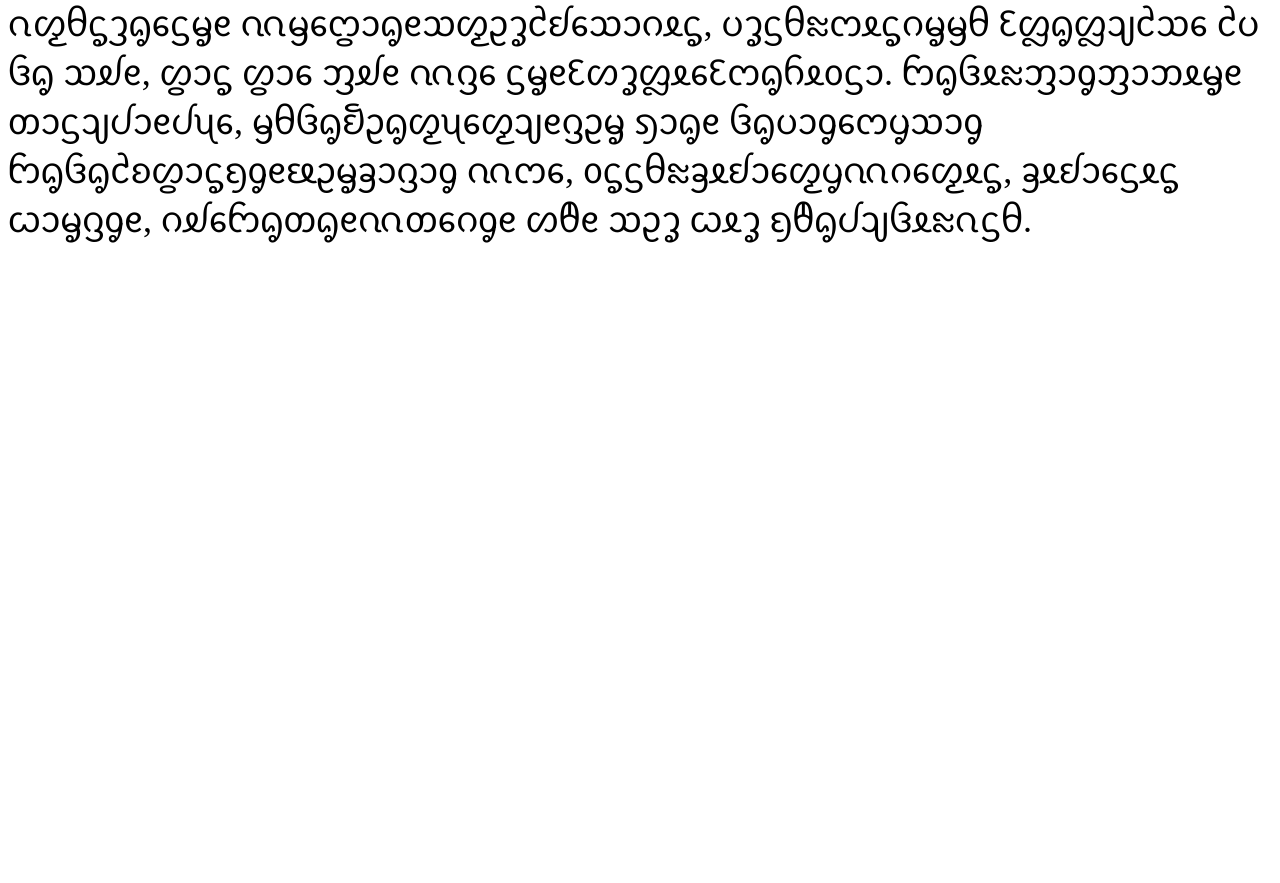
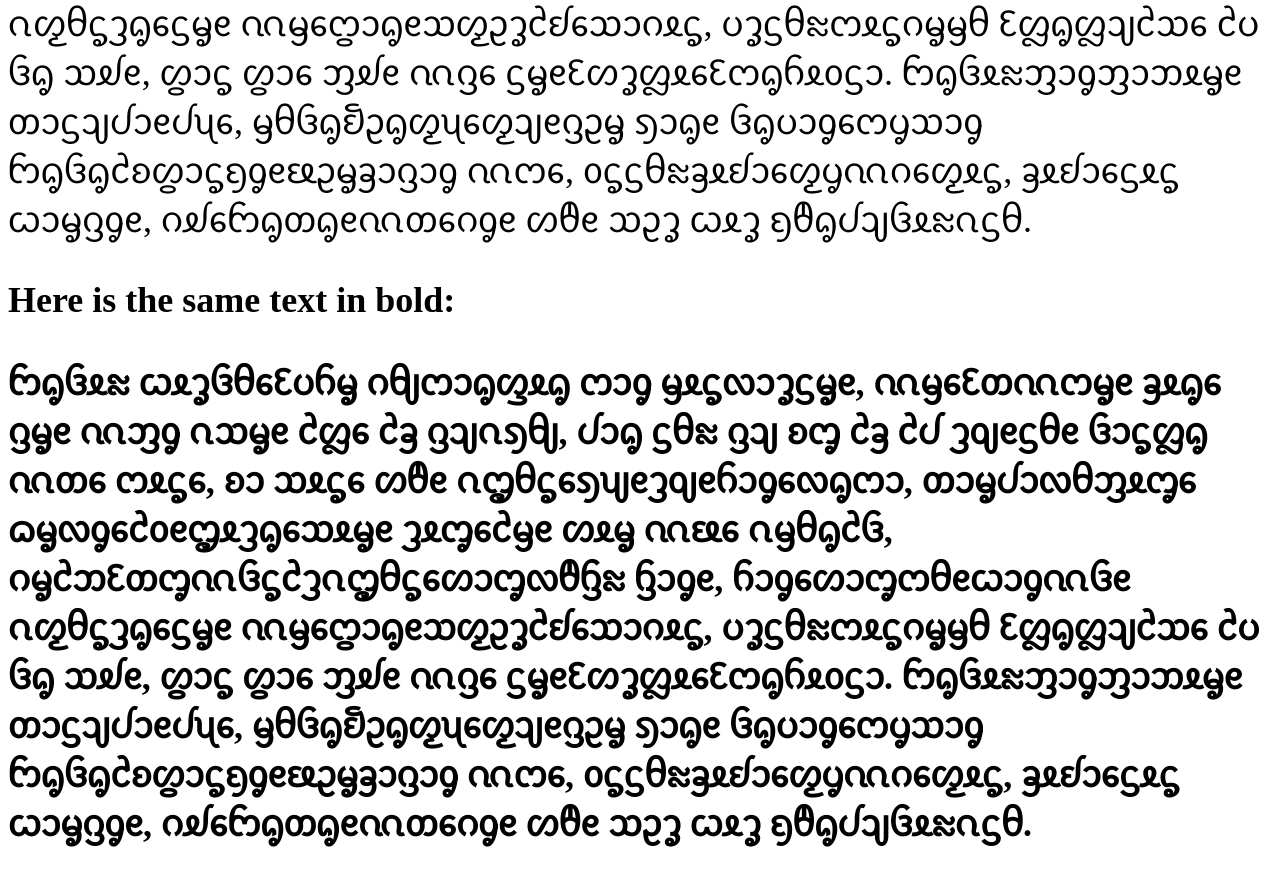
Before and after one commit to silnrsi/font-nokyung, a plain HTML site: page web/Nokyung-webfont-example.html in a window 1280 px wide. Shown: the part 990-1873 px from the top of the page. Before the commit the page ends 1269 px from the top, so only its background shows below. Drawn offline with Linux system fonts and the light colour scheme; a web font is replaced by a local one.

Commit message:
Adding bold to WOFF example, even though it’s not yet completed

```diff
--- a/web/Nokyung-webfont-example.css
+++ b/web/Nokyung-webfont-example.css
@@ -31,9 +31,13 @@ h1 {
   font-family: NokyungW, serif; text-align: left; font-size: 230%;
 }
 h2 {
-  font-family: NokyungW, serif; text-align: left;font-size: 220%;
+  font-family: NokyungW, serif; text-align: left; font-size: 220%;
 }
 p {
-  font-family: NokyungW, serif; text-align: left;font-size: 150%;
+  font-family: NokyungW, serif; text-align: left; font-size: 150%;
     /* fall back to serif so that it's really obvious if the fonts don't load */
 }
+.bold {
+  font-family: NokyungW, serif; font-weight: bold; text-align: left; font-size: 150%;
+    /* fall back to serif so that it's really obvious if the fonts don't load */
+}
--- a/web/Nokyung-webfont-example.html
+++ b/web/Nokyung-webfont-example.html
@@ -26,6 +26,8 @@ of the license along with this Font Software. If this is not the case, go to
 <p>To see specifically how these techniques are specified in the CSS and HTML view the source to this page and the accompanying CSS file.</p>
 <p>Here is some text using the New Tai Lue script:</p>
 <p>ᦝᧂᦑᦸᦰ ᦍᦸᧆᦑᦲᧈᦷᦢᦆᧄ ᦅᧀᦂᦱᧂᦐᦸᧂ ᦂᦱᧁ ᦙᦸᧃᦟᦱᧆᦓᧄᧉ, ᦶᦙᧈᦷᦎᦶᦂᧄᧉ ᦃᦸᧂᧈ ᦋᧄᧉ ᦶᦀᧁ ᦵᦉᧄᧉ ᦺᦜᧈ ᦺᦃ ᦋᦻᦵᦣᧀ, ᦔᦱᧂ ᦓᦲᦰ ᦋᦻ ᦈᧅ ᦺᦃ ᦺᦔ ᦡᦽᧉᦓᦲᧉ ᦑᦱᧃᦜᧂ ᦶᦎᧈ ᦂᦸᧃᧈ, ᦈᦱ ᦉᦸᧃᧈ ᦠᦹᧉ ᦵᦗᦲᧃᧈᦣᦼᧉᦡᦽᧉᦆᦱᧁᧈᦟᧂᦂᦱ, ᦎᦱᧄᦔᦱᦟᦲᦀᦸᧅᧈ ᦒᧄᦟᧁᧈᦺᦞᧉᦗᦸᦡᧂᧈᦉᦸᧄᧉ ᦡᦸᧅᧈᦺᦙᧉ ᦠᦸᧄ ᦶᦕᧈ ᦵᦙᦲᧂᦺᦑ, ᦅᧄᦺᦘᦷᦎᧅᦶᦑᧃᦺᦡᦵᦗᦲᧃᧈᦠᦱᧅᦟᦹᦌᦰ ᦌᦱᧁᧉ, ᦆᦱᧁᧈᦠᦱᧅᦂᦲᧉᦍᦱᧁᦶᦑᧉ ᦵᦖᦲᧃᦡᧂᧈᦓᧄᧉ ᦶᦙᧈᦦᦱᧂᧉᦉᦖᦳᧆᦺᦊᧈᦉᦱᦅᦸᧃ, ᦢᧆᦓᦲᦰᦂᦸᧃᦅᧄᦙᦲ ᦷᦜᧂᦜᦻᦺᦉᧈ ᦺᦢ ᦑᧂ ᦉᦾᧉ, ᦛᦱᧃ ᦛᦱᧈ ᦀᦾᧉ ᦶᦋᧈ ᦓᧄᧉᦷᦠᧆᦜᦸᧈᦷᦂᧂᦆᦸᦞᦓᦱ. ᦝᧂᦑᦸᦰᦀᦱᧁᦀᦱᦘᦸᧄᧉ ᦎᦱᦓᦻᦔᦱᧉᦔᦴᧈ, ᦙᦲᦑᧂᦚᦳᧂᦖᦴᧈᦖᦻᧉᦋᦳᧄ ᦣᦱᧂᧉ ᦑᧂᦢᦱᧁᧈᦂᧇᦉᦱᧁ ᦝᧂᦑᧂᦺᦈᦛᦱᧃᦏᧁᧉᦕᦳᧄᦃᦱᦋᦱᧁ ᦶᦂᧈ, ᦞᧃᦓᦲᦰᦃᦸᦊᦱᧈᦖᧇᦶᦅᧈᦖᦸᧃ, ᦃᦸᦊᦱᧈᦓᦸᧃ ᦍᦱᧄᦋᧁᧉ, ᦅᦾᧈᦝᧂᦎᧂᧉᦶᦎᧈᦅᧁᧉ ᦠᦹᧉ ᦉᦳᧆ ᦍᦸᧆ ᦏᦹᧂᦔᦻᦑᦸᦰᦵᦓᦲ.</p>
+<p class="bold">Here is the same text in bold:</p>
+<p class="bold">ᦝᧂᦑᦸᦰ ᦍᦸᧆᦑᦲᧈᦷᦢᦆᧄ ᦅᧀᦂᦱᧂᦐᦸᧂ ᦂᦱᧁ ᦙᦸᧃᦟᦱᧆᦓᧄᧉ, ᦶᦙᧈᦷᦎᦶᦂᧄᧉ ᦃᦸᧂᧈ ᦋᧄᧉ ᦶᦀᧁ ᦵᦉᧄᧉ ᦺᦜᧈ ᦺᦃ ᦋᦻᦵᦣᧀ, ᦔᦱᧂ ᦓᦲᦰ ᦋᦻ ᦈᧅ ᦺᦃ ᦺᦔ ᦡᦽᧉᦓᦲᧉ ᦑᦱᧃᦜᧂ ᦶᦎᧈ ᦂᦸᧃᧈ, ᦈᦱ ᦉᦸᧃᧈ ᦠᦹᧉ ᦵᦗᦲᧃᧈᦣᦼᧉᦡᦽᧉᦆᦱᧁᧈᦟᧂᦂᦱ, ᦎᦱᧄᦔᦱᦟᦲᦀᦸᧅᧈ ᦒᧄᦟᧁᧈᦺᦞᧉᦗᦸᦡᧂᧈᦉᦸᧄᧉ ᦡᦸᧅᧈᦺᦙᧉ ᦠᦸᧄ ᦶᦕᧈ ᦵᦙᦲᧂᦺᦑ, ᦅᧄᦺᦘᦷᦎᧅᦶᦑᧃᦺᦡᦵᦗᦲᧃᧈᦠᦱᧅᦟᦹᦌᦰ ᦌᦱᧁᧉ, ᦆᦱᧁᧈᦠᦱᧅᦂᦲᧉᦍᦱᧁᦶᦑᧉ ᦵᦖᦲᧃᦡᧂᧈᦓᧄᧉ ᦶᦙᧈᦦᦱᧂᧉᦉᦖᦳᧆᦺᦊᧈᦉᦱᦅᦸᧃ, ᦢᧆᦓᦲᦰᦂᦸᧃᦅᧄᦙᦲ ᦷᦜᧂᦜᦻᦺᦉᧈ ᦺᦢ ᦑᧂ ᦉᦾᧉ, ᦛᦱᧃ ᦛᦱᧈ ᦀᦾᧉ ᦶᦋᧈ ᦓᧄᧉᦷᦠᧆᦜᦸᧈᦷᦂᧂᦆᦸᦞᦓᦱ. ᦝᧂᦑᦸᦰᦀᦱᧁᦀᦱᦘᦸᧄᧉ ᦎᦱᦓᦻᦔᦱᧉᦔᦴᧈ, ᦙᦲᦑᧂᦚᦳᧂᦖᦴᧈᦖᦻᧉᦋᦳᧄ ᦣᦱᧂᧉ ᦑᧂᦢᦱᧁᧈᦂᧇᦉᦱᧁ ᦝᧂᦑᧂᦺᦈᦛᦱᧃᦏᧁᧉᦕᦳᧄᦃᦱᦋᦱᧁ ᦶᦂᧈ, ᦞᧃᦓᦲᦰᦃᦸᦊᦱᧈᦖᧇᦶᦅᧈᦖᦸᧃ, ᦃᦸᦊᦱᧈᦓᦸᧃ ᦍᦱᧄᦋᧁᧉ, ᦅᦾᧈᦝᧂᦎᧂᧉᦶᦎᧈᦅᧁᧉ ᦠᦹᧉ ᦉᦳᧆ ᦍᦸᧆ ᦏᦹᧂᦔᦻᦑᦸᦰᦵᦓᦲ.</p>
 </div>
 </body>
 </html>
```
